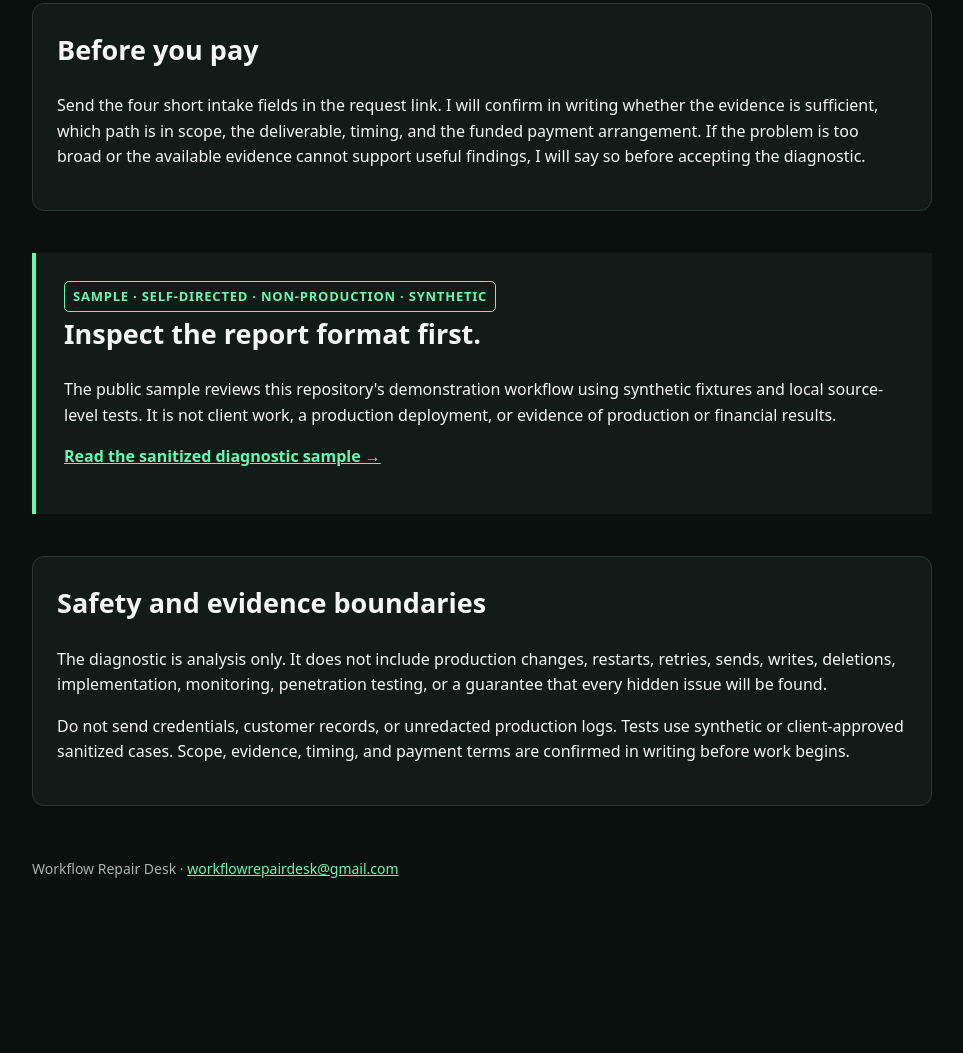
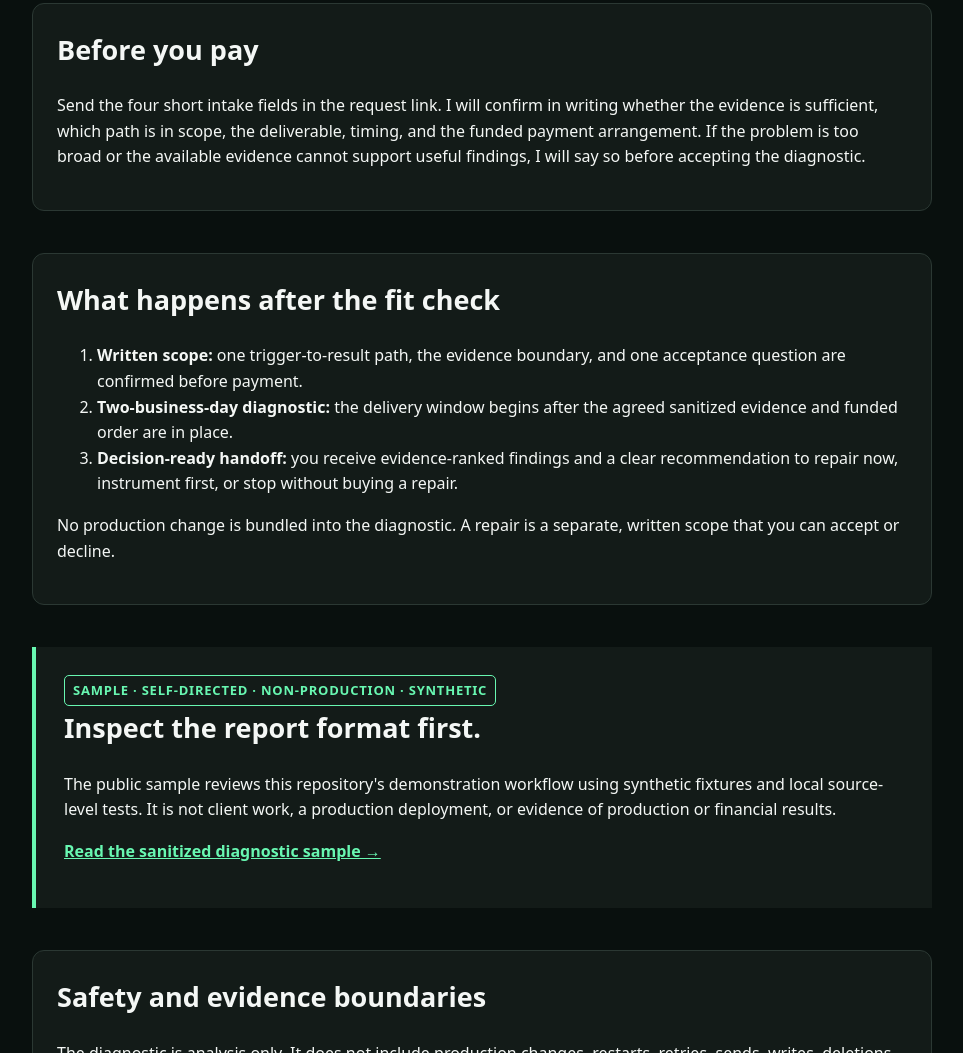
Before and after one commit to workflowrepairdesk/n8n-workflow-reliability-proof, a website: page docs/diagnostic.html in a window 1280 px wide. Shown: the part 3437-4490 px from the top of the page, without its empty margins (158-1121 px from the left). Before the commit the page ends 4381 px from the top, so only its background shows below. Drawn offline with Linux system fonts and the light colour scheme.

Commit message:
Clarify diagnostic delivery and decision outcomes

```diff
--- a/docs/diagnostic.html
+++ b/docs/diagnostic.html
@@ -153,6 +153,15 @@ Sanitized evidence available:</div>
         <h2>Before you pay</h2>
         <p>Send the four short intake fields in the request link. I will confirm in writing whether the evidence is sufficient, which path is in scope, the deliverable, timing, and the funded payment arrangement. If the problem is too broad or the available evidence cannot support useful findings, I will say so before accepting the diagnostic.</p>
       </section>
+      <section class="boundary">
+        <h2>What happens after the fit check</h2>
+        <ol>
+          <li><strong>Written scope:</strong> one trigger-to-result path, the evidence boundary, and one acceptance question are confirmed before payment.</li>
+          <li><strong>Two-business-day diagnostic:</strong> the delivery window begins after the agreed sanitized evidence and funded order are in place.</li>
+          <li><strong>Decision-ready handoff:</strong> you receive evidence-ranked findings and a clear recommendation to repair now, instrument first, or stop without buying a repair.</li>
+        </ol>
+        <p>No production change is bundled into the diagnostic. A repair is a separate, written scope that you can accept or decline.</p>
+      </section>
       <section class="sample">
         <span class="label">Sample &middot; self-directed &middot; non-production &middot; synthetic</span>
         <h2>Inspect the report format first.</h2>
```
Also changed, not shown: site-content.test.js (+5 -0 lines).
